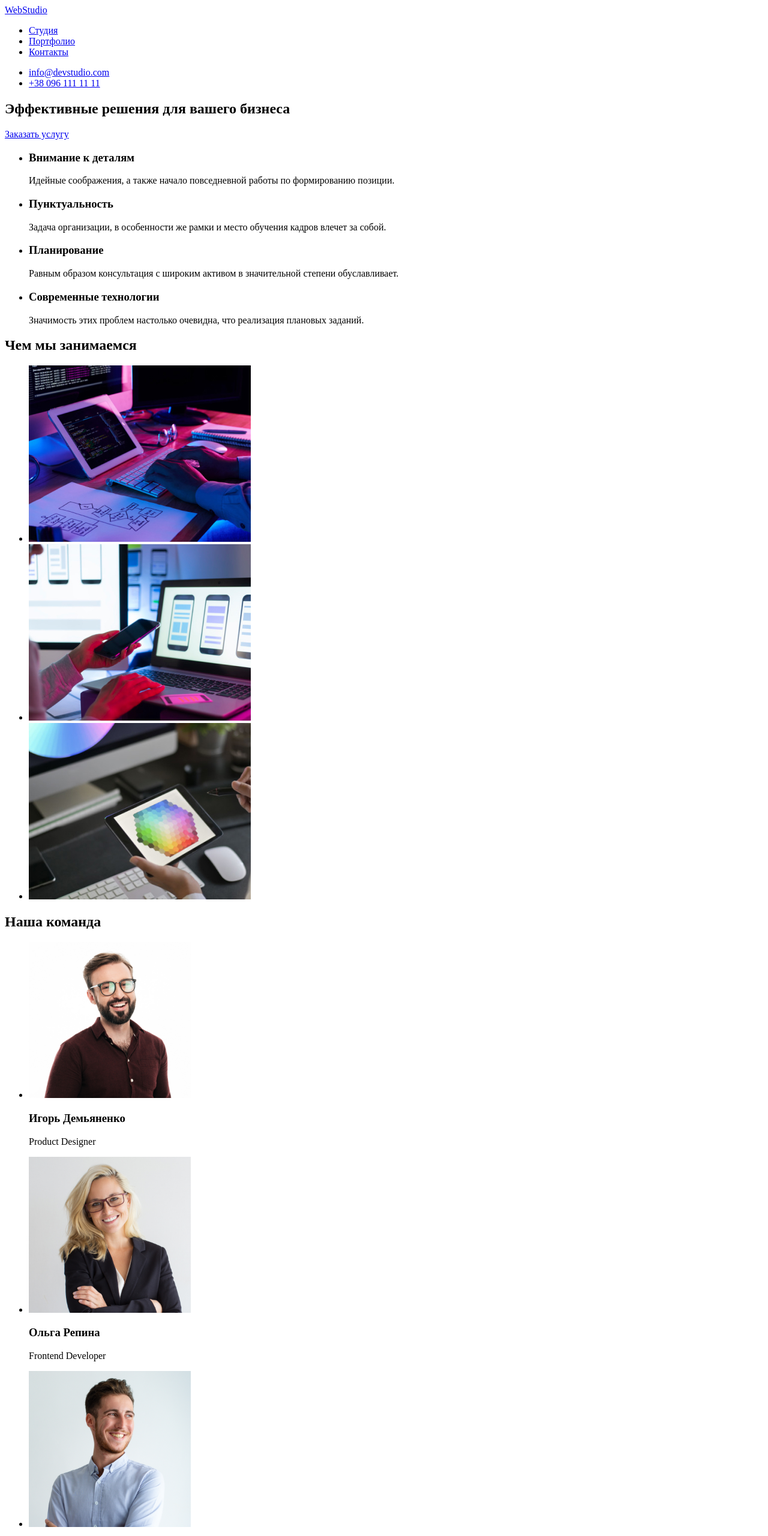
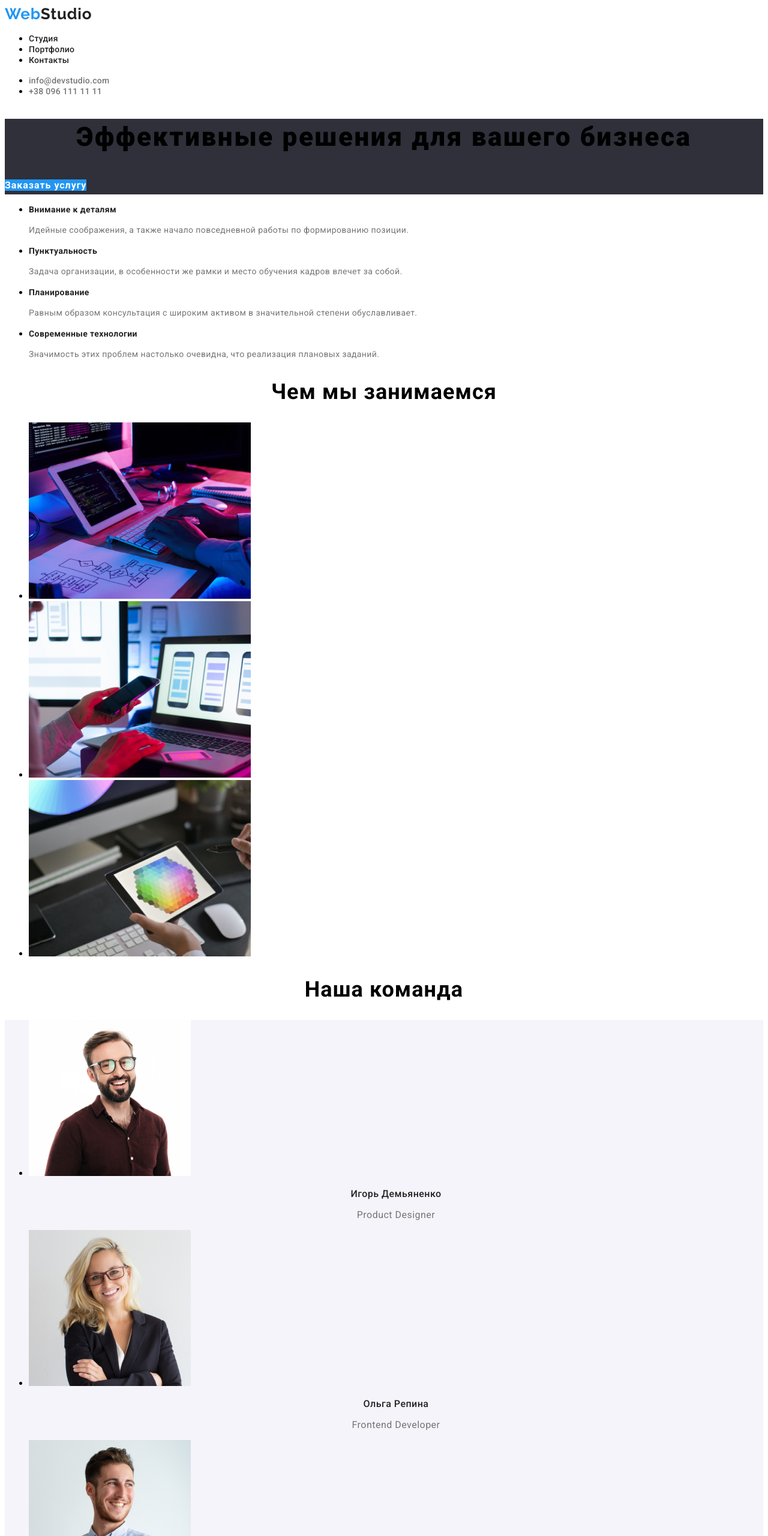
Before and after one commit to hex-nut/goit-markup-hw-02, a plain HTML site: page index.html in a window 1280 px wide. Shown: the top 2560 px of the page at 60% size. Drawn offline with Linux system fonts and the light colour scheme.

Commit message:
colors and fonts DONE

```diff
--- a/css/style.css
+++ b/css/style.css
@@ -0,0 +1,184 @@
+.logo {
+    color: #212121;
+    font-family: Raleway;
+    font-size: 26px;
+    font-style: normal;
+    font-weight: 700;
+    line-height: 31px;
+    letter-spacing: 0.03em;
+    text-align: left;
+}
+.down {
+    color: #FFFFFF;
+}
+.Web-seme {
+    color: #2196F3;
+}
+.nav-links a{
+    color: #212121;
+    font-family: Roboto;
+    font-size: 14px;
+    font-style: normal;
+    font-weight: 500;
+    line-height: 16px;
+    letter-spacing: 0.02em;
+    text-align: left;
+
+}
+.nav-links a:hover {
+    color: #2196F3;
+}
+a {
+    text-decoration: none;
+}
+.contact-links a{
+    color: #757575;
+    font-family: Roboto;
+    font-size: 14px;
+    font-style: normal;
+    font-weight: 500;
+    line-height: 16px;
+    letter-spacing: 0.02em;
+    text-align: left;
+
+}
+.contact-links a:hover {
+    color: #2196F3;
+}
+.first-section{
+    background-color: #2F303A;
+}
+h1{
+    font-family: Roboto;
+    font-size: 44px;
+    font-style: normal;
+    font-weight: 900;
+    line-height: 60px;
+    letter-spacing: 0.06em;
+    text-align: center;
+
+}
+.first-section a{
+    background-color: #2196F3;
+    color: #FFFFFF;
+    font-family: Roboto;
+    font-size: 16px;
+    font-style: normal;
+    font-weight: 700;
+    line-height: 30px;
+    letter-spacing: 0.06em;
+    text-align: center;
+}
+.advantages h3{
+    color: #212121;
+    font-family: Roboto;
+    font-size: 14px;
+    font-style: normal;
+    font-weight: 700;
+    line-height: 16px;
+    letter-spacing: 0.03em;
+    text-align: left;
+
+}
+.advantages p{
+    color: #757575;
+    font-family: Roboto;
+    font-size: 14px;
+    font-style: normal;
+    font-weight: 400;
+    line-height: 24px;
+    letter-spacing: 0.03em;
+    text-align: left;
+}
+h2{
+    font-family: Roboto;
+    font-size: 36px;
+    font-style: normal;
+    font-weight: 700;
+    line-height: 42px;
+    letter-spacing: 0.03em;
+    text-align: center;
+}
+.our-team{
+    background-color: #F5F4FA;
+}
+.our-team h3{
+    color: #212121;
+    font-family: Roboto;
+    font-size: 16px;
+    font-style: normal;
+    font-weight: 500;
+    line-height: 19px;
+    letter-spacing: 0.03em;
+    text-align: center;
+}
+.our-team p{
+    color: #757575;
+    font-family: Roboto;
+    font-size: 16px;
+    font-style: normal;
+    font-weight: 400;
+    line-height: 19px;
+    letter-spacing: 0.03em;
+    text-align: center;
+}
+button{
+    background-color: #F5F4FA;
+    color: #212121;
+    font-family: Roboto;
+    font-size: 16px;
+    font-style: normal;
+    font-weight: 500;
+    line-height: 26px;
+    letter-spacing: 0.03em;
+    text-align: center;
+}
+button:hover{
+    color: #FFFFFF;
+    background-color: #2196F3;
+}
+.product-items h3{
+    color: #212121;
+    font-family: Roboto;
+    font-size: 18px;
+    font-style: normal;
+    font-weight: 700;
+    line-height: 36px;
+    letter-spacing: 0.06em;
+    text-align: left;
+}
+.product-items p{
+    color: #757575;
+    font-family: Roboto;
+    font-size: 16px;
+    font-style: normal;
+    font-weight: 400;
+    line-height: 30px;
+    letter-spacing: 0.03em;
+    text-align: left;
+}
+footer{
+    background-color: #2F303A;
+}
+address{
+    font-style: normal;
+    color: #FFFFFF;
+    font-family: Roboto;
+    font-size: 14px;
+    font-style: normal;
+    font-weight: 400;
+    line-height: 24px;
+    letter-spacing: 0.03em;
+    text-align: left;
+
+    }
+.contact-links-down a{
+    color: #999999;
+    font-family: Roboto;
+    font-size: 14px;
+    font-style: normal;
+    font-weight: 400;
+    line-height: 24px;
+    letter-spacing: 0.03em;
+    text-align: left;
+}
--- a/index.html
+++ b/index.html
@@ -3,32 +3,35 @@
 <head>
     <meta charset="UTF-8">
     <meta name="viewport" content="width=device-width, initial-scale=1.0">
-    <title>WebStudio</title>
+    <title> WebStudio</title>
+    <link rel="stylesheet" href="css/style.css" />
+    <link rel="preconnect" href="https://fonts.gstatic.com">
+<link href="https://fonts.googleapis.com/css2?family=Raleway:wght@700&family=Roboto:wght@400;500;700;900&display=swap" rel="stylesheet">
 </head>
 <body>
     <header>
         <nav>
-            <a href="#" >WebStudio</a>
-            <ul>
-                <li> <a href="#">Студия</a> </li>
-                <li> <a href="./portfolio.html">Портфолио</a> </li>
-                <li> <a href="#">Контакты</a> </li>
+            <a href="#" class="logo" > <span class="Web-seme">Web</span>Studio</a>
+            <ul class="nav-links">
+                <li> <a  href="#">Студия</a> </li>
+                <li> <a class="link" href="./portfolio.html">Портфолио</a> </li>
+                <li> <a  href="#">Контакты</a> </li>
             </ul>
         </nav>
-            <ul>
-                <li> <a href="mailto:info@devstudio.com">info@devstudio.com</a> </li>
-                <li> <a href="tel:+380961111111">+38 096 111 11 11</a> </li>
+            <ul class="contact-links">
+                <li> <a  href="mailto:info@devstudio.com">info@devstudio.com</a> </li>
+                <li> <a  href="tel:+380961111111">+38 096 111 11 11</a> </li>
             </ul>
 
     </header>
     <main>
-        <section>
+        <section class="first-section">
             <h1>Эффективные решения для вашего бизнеса</h1>
-            <a href="#">Заказать услугу</a>
+            <a class= href="#">Заказать услугу</a>
         </section>
         <section>
             <!-- <h2>Наши преимущества</h2> -->
-            <ul>
+            <ul class="advantages">
                 <li>
                     <h3>Внимание к деталям</h3>
                     <p>Идейные соображения, а также начало повседневной работы по формированию позиции.</p>
@@ -63,7 +66,7 @@
         </section>
         <section>
             <h2>Наша команда</h2>
-            <ul>
+            <ul class="our-team">
                 <li>
                     <img src="./images/img1.jpg" alt="мужчина с бородой в очках и красной рубашке" width="270" />
                     <h3>Игорь Демьяненко</h3>
@@ -88,9 +91,9 @@
         </section>
     </main>
     <footer>
-        <a href="#" >WebStudio</a>
+        <a href="#" class="logo down"> <span class="Web-seme">Web</span>Studio</a>
         <address>г. Киев, пр-т Леси Украинки, 26</address>
-        <ul>
+        <ul class="contact-links-down">
             <li> <a href="mailto:info@devstudio.com">info@devstudio.com</a> </li>
             <li> <a href="tel:+380961111111">+38 096 111 11 11</a> </li>
         </ul>
```
Also changed, not shown: portfolio.html (+16 -12 lines).
